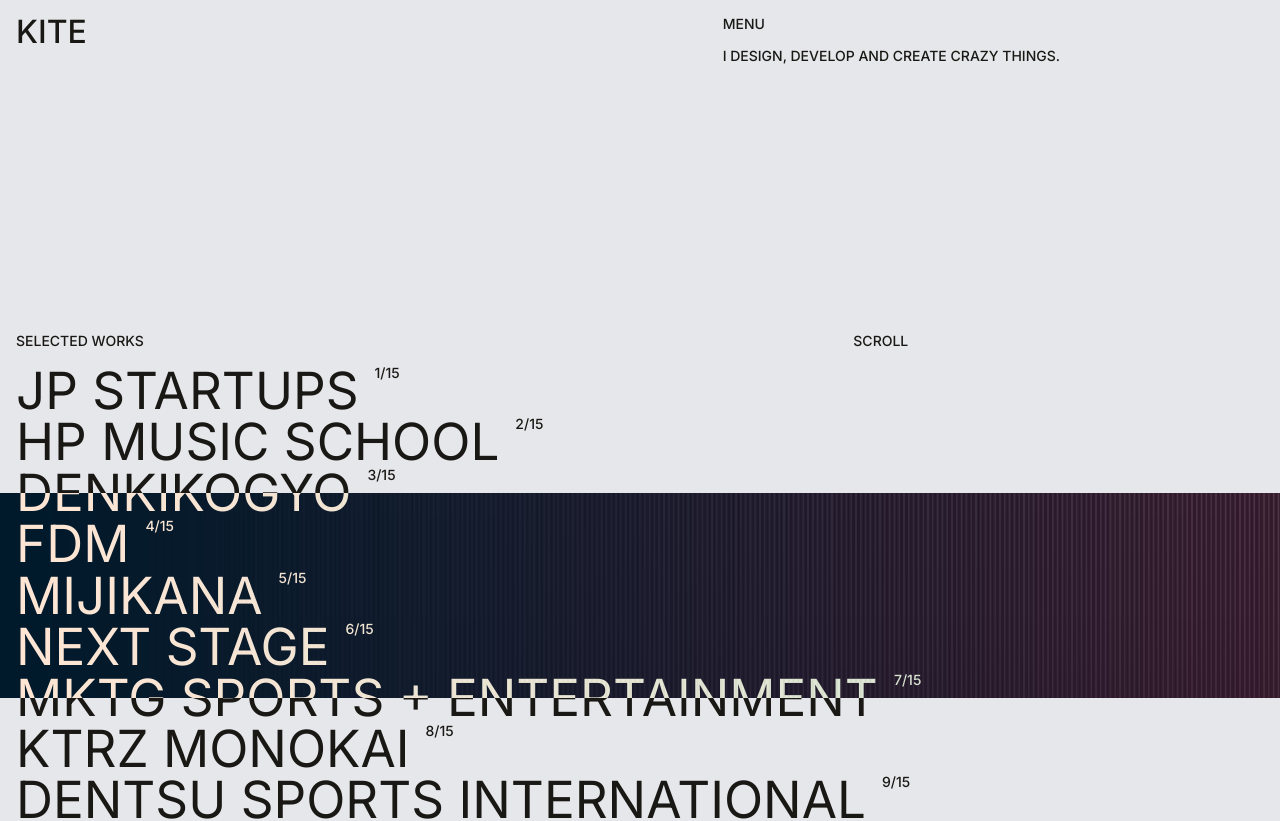
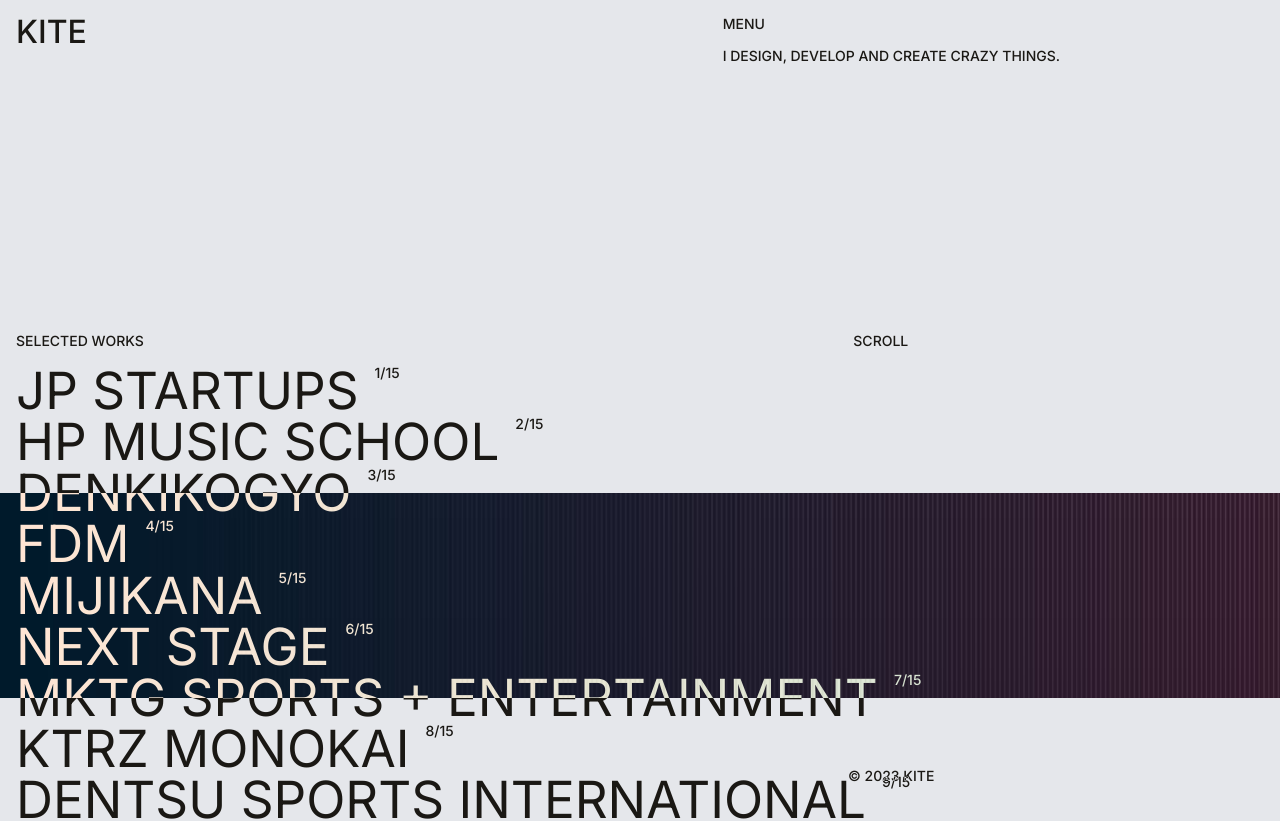
Before and after one commit to ixkaito/kite, an Astro site: page / in a window 1280 px wide. Shown: the top 821 px of the page. Built offline with nearby package versions, Linux system fonts and the light colour scheme; Astro itself is replaced by a stand-in of ours.

Commit message:
Add footer

```diff
--- a/src/layouts/Layout.astro
+++ b/src/layouts/Layout.astro
@@ -28,6 +28,11 @@
   >
     <Header />
     <slot />
+    <fotter
+      class="fixed bottom-4 grid w-full grid-cols-3 px-4 text-white mix-blend-difference"
+    >
+      <p class="col-start-3">© 2023 Kite</p>
+    </fotter>
   </body>
 </html>
 
```
